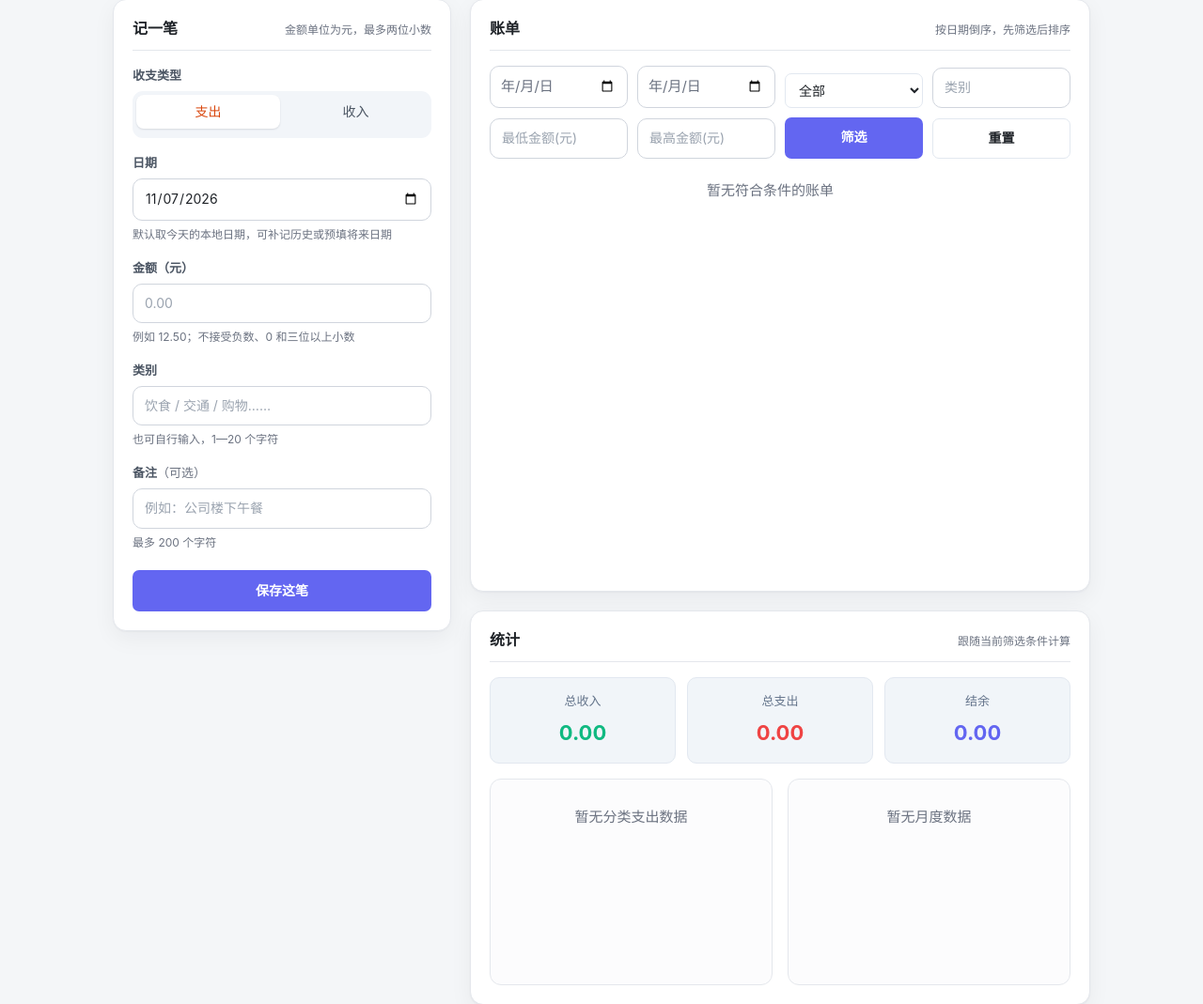
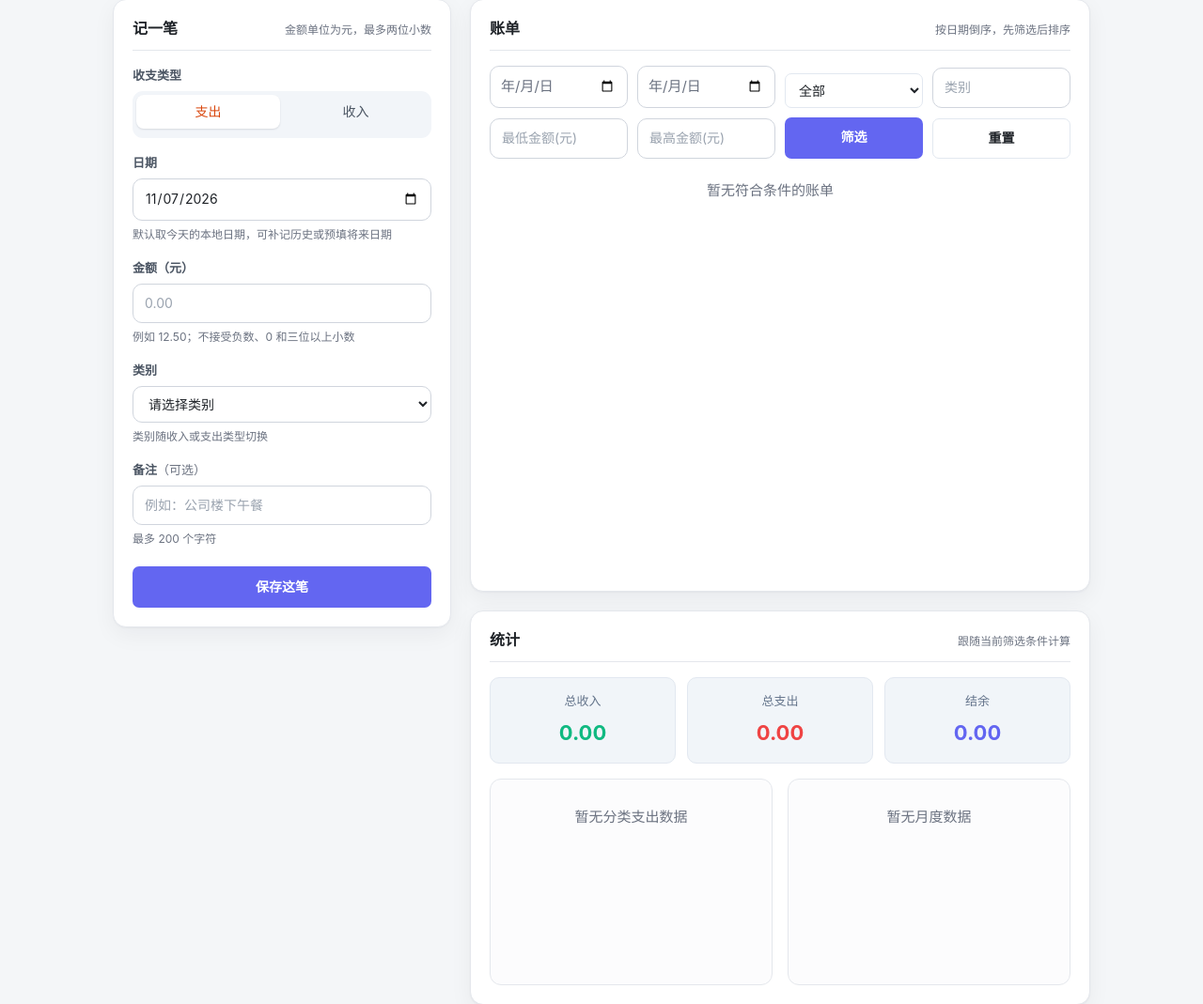
Before and after one commit to 1530017982/Note, a Flask app: page / in a window 1280 px wide. Shown: the part 131-1200 px from the top of the page at 94% size. Run offline with Flask 3, Linux system fonts and the light colour scheme; data that the repository does not hold is empty.

Commit message:
ui: 按收入和支出分别提供类别选项

```diff
--- a/static/js/entry.js
+++ b/static/js/entry.js
@@ -14,6 +14,10 @@
 const MAX_AMOUNT_CENTS = 999999999;
 const MAX_NOTE_LENGTH = 200;
 const MAX_CATEGORY_LENGTH = 20;
+const CATEGORY_OPTIONS = {
+  income: ["饮食", "交通", "购物", "住房", "其他"],
+  expense: ["工资", "其他"],
+};
 
 const form = document.querySelector("#record-form");
 const messageBox = document.querySelector("#record-message");
@@ -109,6 +113,26 @@ function clearMarks() {
   [dateInput, amountInput, categoryInput, noteInput].forEach((input) => markInvalid(input, false));
 }
 
+/** 收支类型使用各自的类别；切换时清除不属于新类型的已选类别。 */
+function syncCategoryOptions() {
+  if (!form || !categoryInput) return;
+  const type = form.querySelector('input[name="type"]:checked')?.value;
+  const categories = CATEGORY_OPTIONS[type] || [];
+  const previous = categoryInput.value;
+  const placeholder = document.createElement("option");
+  placeholder.value = "";
+  placeholder.textContent = "请选择类别";
+  categoryInput.replaceChildren(placeholder);
+  categories.forEach((category) => {
+    const option = document.createElement("option");
+    option.value = category;
+    option.textContent = category;
+    categoryInput.appendChild(option);
+  });
+  categoryInput.value = categories.includes(previous) ? previous : "";
+  markInvalid(categoryInput, false);
+}
+
 /**
  * 读取表单并做提交前校验，返回 { payload } 或 { error, field, input }。
  * 后端仍是最终校验依据，这里只是减少无效请求。
@@ -133,7 +157,10 @@ function readForm() {
   }
 
   if (codePointLength(category) < 1) {
-    return { error: "请填写类别", field: "category", input: categoryInput };
+    return { error: "请选择类别", field: "category", input: categoryInput };
+  }
+  if (!CATEGORY_OPTIONS[type].includes(category)) {
+    return { error: "请选择当前收支类型对应的类别", field: "category", input: categoryInput };
   }
   if (codePointLength(category) > MAX_CATEGORY_LENGTH) {
     return { error: `类别最多 ${MAX_CATEGORY_LENGTH} 个字符`, field: "category", input: categoryInput };
@@ -252,6 +279,10 @@ function initEntryForm() {
   if (dateInput && dateInput.value === "") {
     dateInput.value = localToday();
   }
+  syncCategoryOptions();
+  form.querySelectorAll('input[name="type"]').forEach((input) => {
+    input.addEventListener("change", syncCategoryOptions);
+  });
   form.addEventListener("submit", handleSubmit);
   [dateInput, amountInput, categoryInput, noteInput].forEach((input) => {
     if (input) {
--- a/templates/index.html
+++ b/templates/index.html
@@ -56,16 +56,12 @@
 
         <div class="field">
           <label for="record-category">类别</label>
-          <input id="record-category" name="category" type="text" list="category-options"
-                 autocomplete="off" placeholder="饮食 / 交通 / 购物……" required>
-          <datalist id="category-options">
-            <option value="饮食"></option>
-            <option value="交通"></option>
-            <option value="购物"></option>
-            <option value="工资"></option>
-            <option value="其他"></option>
-          </datalist>
-          <p class="hint">也可自行输入，1—20 个字符</p>
+          <select id="record-category" name="category" required>
+            <option value="">请选择类别</option>
+            <option value="工资">工资</option>
+            <option value="其他">其他</option>
+          </select>
+          <p class="hint">类别随收入或支出类型切换</p>
         </div>
 
         <div class="field">
```
Also changed, not shown: README.md.
